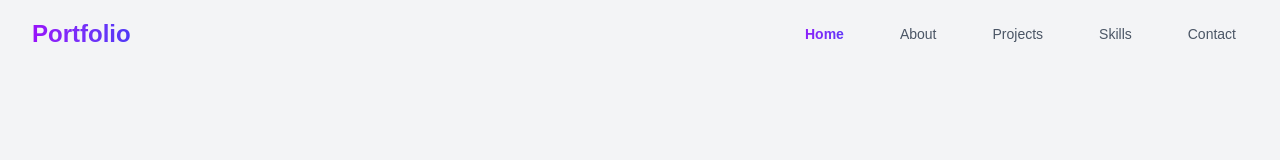
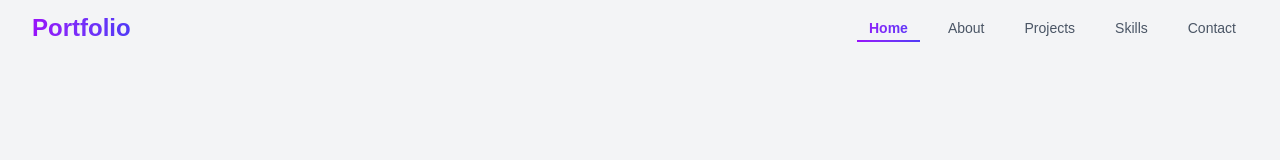
Before and after one commit to AbbasQadir/portfolio-web, a Next.js app: page / in a window 1280 px wide. Shown: the top 160 px of the page. Built offline with nearby package versions, Linux system fonts and the light colour scheme.

Commit message:
Chore: improve Animation style f faster naviagtion

```diff
--- a/src/components/Navbar.tsx
+++ b/src/components/Navbar.tsx
@@ -8,27 +8,32 @@ const Navbar = () => {
   const [activeSection, setActiveSection] = useState("home");
   const [scrolled, setScrolled] = useState(false);
 
-  // Optimize scroll handler with useCallback to prevent recreation on each render
+  // Optimize scroll handler with useCallback and improved section detection
   const handleScroll = useCallback(() => {
-    // Set scrolled state with a single update to reduce renders
+    // Set scrolled state once to reduce renders
     setScrolled(window.scrollY > 50);
 
-    // Use a throttled approach for section detection to improve performance
+    // More efficient section detection with IntersectionObserver-like approach
     const sections = ["home", "about", "projects", "skills", "contact"];
+    let nearestSection = null;
+    let nearestDistance = Infinity;
 
     for (const section of sections) {
       const element = document.getElementById(section);
       if (element) {
         const rect = element.getBoundingClientRect();
-        if (rect.top <= 100 && rect.bottom >= 100) {
-          if (activeSection !== section) { // Only update if different (reduces renders)
-            setActiveSection(section);
-          }
-          break;
+        const distance = Math.abs(rect.top - 100);
+        if (distance < nearestDistance) {
+          nearestDistance = distance;
+          nearestSection = section;
         }
       }
     }
-  }, [activeSection]); // Only depends on activeSection
+
+    if (nearestSection && activeSection !== nearestSection) {
+      setActiveSection(nearestSection);
+    }
+  }, [activeSection]);
 
   useEffect(() => {
     // Use passive: true for better scroll performance
@@ -43,9 +48,9 @@ const Navbar = () => {
   const scrollToSection = (sectionId: string) => {
     const element = document.getElementById(sectionId);
     if (element) {
-      // Faster scrolling with shorter duration
+      // Optimize scrolling
       window.scrollTo({
-        top: element.offsetTop - 80,
+        top: element.offsetTop - 70, // Slightly reduced offset for better positioning
         behavior: "smooth",
       });
       setIsMenuOpen(false);
@@ -53,31 +58,34 @@ const Navbar = () => {
   };
 
   return (
-    <nav className={`fixed w-full z-50 transition-all duration-200 ${scrolled ? "bg-white shadow-md py-2" : "bg-transparent py-4"}`}>
+    <nav className={`fixed w-full z-50 transition-all duration-150 ${scrolled ? "bg-white shadow-md py-2" : "bg-transparent py-3"}`}>
       <div className="max-w-7xl mx-auto px-4 sm:px-6 lg:px-8">
         <div className="flex justify-between items-center">
           <div className="flex items-center">
             <div
               onClick={() => scrollToSection("home")}
-              className="text-xl md:text-2xl font-bold bg-gradient-to-r from-purple-600 to-indigo-600 bg-clip-text text-transparent cursor-pointer"
+              className="text-xl md:text-2xl font-bold bg-gradient-to-r from-purple-600 to-indigo-600 bg-clip-text text-transparent cursor-pointer transform hover:scale-105 transition-transform duration-150"
             >
               Portfolio
             </div>
           </div>
 
           {/* Desktop Menu */}
-          <div className="hidden md:flex items-center space-x-8">
+          <div className="hidden md:flex items-center space-x-4">
             {["home", "about", "projects", "skills", "contact"].map((item) => (
               <button
                 key={item}
                 onClick={() => scrollToSection(item)}
-                className={`${
-                  activeSection === item
-                    ? "bg-gradient-to-r from-purple-600 to-indigo-600 bg-clip-text text-transparent font-semibold"
+                className={`relative px-3 py-1 text-sm font-medium capitalize cursor-pointer transition-all duration-150
+                  ${activeSection === item
+                    ? "text-transparent bg-clip-text bg-gradient-to-r from-purple-600 to-indigo-600 font-semibold"
                     : "text-gray-600 hover:text-gray-900"
-                } px-3 py-2 text-sm font-medium capitalize transition-colors duration-200 cursor-pointer hover:scale-105`}
+                  } hover:scale-105 transition-transform duration-150`}
               >
-                {item}
+                <span>{item}</span>
+                {activeSection === item && (
+                  <span className="absolute bottom-0 left-0 w-full h-0.5 bg-gradient-to-r from-purple-600 to-indigo-600 transform origin-left scale-x-100 transition-transform duration-150"></span>
+                )}
               </button>
             ))}
           </div>
@@ -86,7 +94,7 @@ const Navbar = () => {
           <div className="md:hidden flex items-center">
             <button
               onClick={toggleMenu}
-              className="inline-flex items-center justify-center p-2 rounded-md text-gray-700 hover:text-gray-900 focus:outline-none cursor-pointer"
+              className="inline-flex items-center justify-center p-1.5 rounded-md text-gray-700 hover:text-gray-900 focus:outline-none cursor-pointer transform hover:scale-105 transition-transform duration-150"
               aria-expanded={isMenuOpen}
             >
               <span className="sr-only">Open main menu</span>
@@ -102,9 +110,9 @@ const Navbar = () => {
         </div>
       </div>
 
-      {/* Mobile Menu - Using CSS transition for smoother animation */}
+      {/* Mobile Menu - Using CSS for smoother animation */}
       <div
-        className={`md:hidden overflow-hidden transition-all duration-300 ease-in-out ${
+        className={`md:hidden overflow-hidden transition-all duration-200 ease-in-out ${
           isMenuOpen ? "max-h-64 opacity-100" : "max-h-0 opacity-0"
         }`}
       >
@@ -117,7 +125,7 @@ const Navbar = () => {
                 activeSection === item
                   ? "bg-gradient-to-r from-purple-600 to-indigo-600 text-white"
                   : "text-gray-600 hover:bg-gray-100"
-              } block px-3 py-2 rounded-md text-base font-medium capitalize w-full text-left transition-colors duration-200 cursor-pointer`}
+              } block px-3 py-2 rounded-md text-base font-medium capitalize w-full text-left transition-all duration-150 cursor-pointer`}
             >
               {item}
             </button>
```
